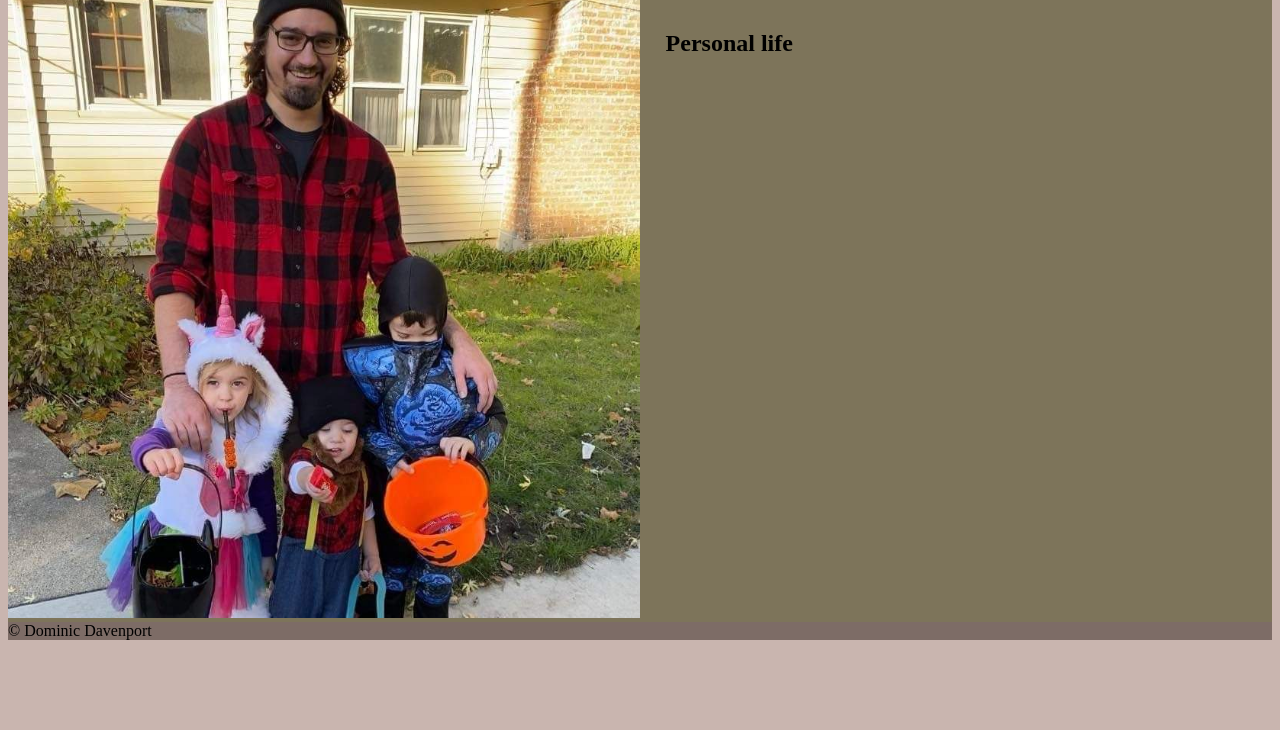
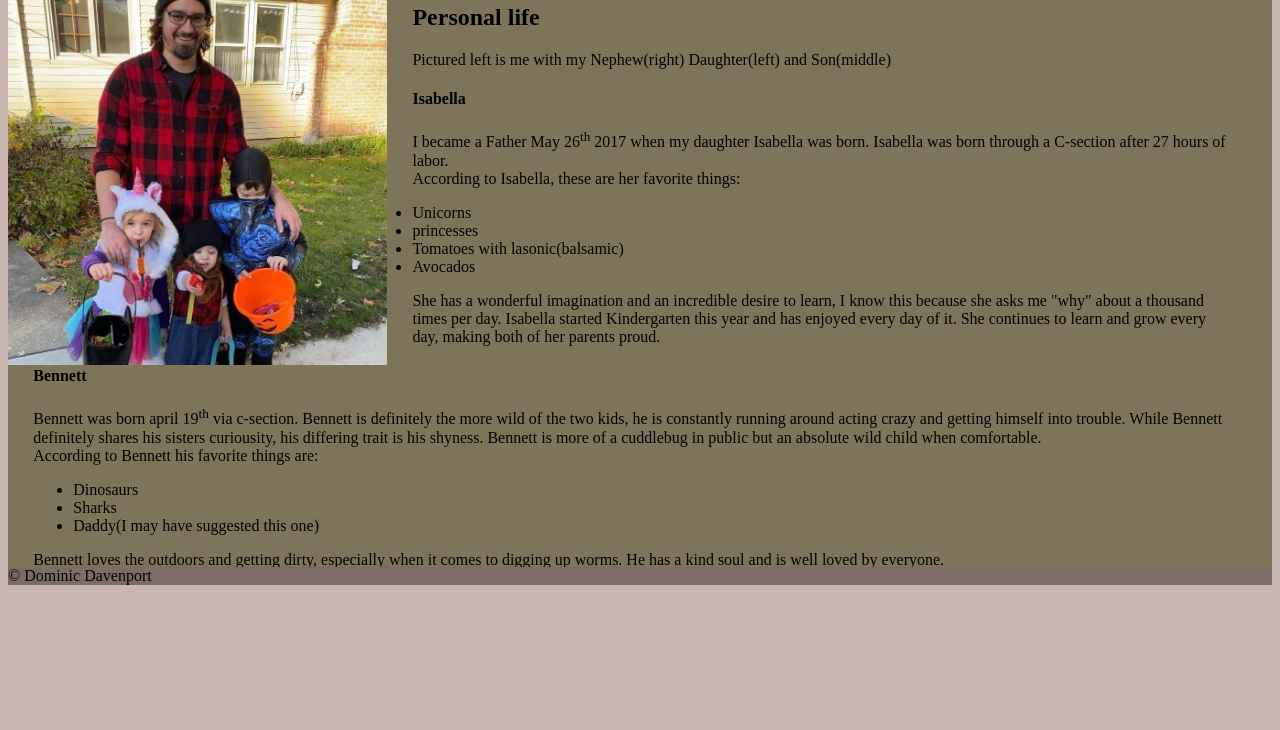
Before and after one commit to TrashBandiHoot/My-Portfolio, a plain HTML site: page index.html in a window 1280 px wide. Shown: the part 70-800 px from the top of the page. Drawn offline with Linux system fonts and the light colour scheme.

Commit message:
finished adding content

```diff
--- a/CSS/main.css
+++ b/CSS/main.css
@@ -9,6 +9,11 @@ nav ul {
     padding: 0;
     overflow: hidden;
     background-color: rgb(96, 117, 125);
+}
+
+body{
+    background-color: #7D745A;
+    position: absolute;
 }
 
 nav li {
@@ -36,19 +41,25 @@ li a:hover {
 }
 
 
-#profile-pic{
-    width: 50%;
-    height: 50%;
+.pic{
+    float: left;
+    width: 30%;
+    height: 30%;
 }
 
-#intro{
-    background-color: #7D745A;
+
+article{
+    position: relative;
+    width: 95%;
+    left: 2%;
+    right: 8%;
+    top: 10%;
+    list-style-type: none;
 }
 
-.article{
-    position: absolute;
-    left:52%;
-    top: 10%;
+
+#contact{
+    width: 100%;
 }
 
 #contactdiv{
@@ -64,7 +75,6 @@ input{
 
 form{
     display: inline-block;
-
 }
 
 textarea{
@@ -74,4 +84,7 @@ textarea{
 
 footer{
     background-color: #7D6C66;
+    position: absolute;
+    bottom: 0%;
+    width: 100%;
 }
--- a/index.html
+++ b/index.html
@@ -17,17 +17,36 @@
     </ul>
 </nav>
 <body>
-    <div id="intro">
-        <img id="profile-pic" src="images/halloween2021.jpg">
-        <article class="article">
+    <img class="pic" src="images/halloween2021.jpg">
+    <div>
+        <article>
             <h1>Personal life</h1>
+            <p>Pictured left is me with my Nephew(right) Daughter(left) and Son(middle)</p>
+            <h4>Isabella</h4>
             <p>
-
+                I became a Father May 26<sup>th</sup> 2017 when my daughter Isabella was born. Isabella was born through a C-section after 27 hours of labor. <br>According to Isabella, these are her favorite things:
+                <ul>
+                    <li>Unicorns</li>
+                    <li>princesses</li>
+                    <li>Tomatoes with lasonic(balsamic)</li>
+                    <li>Avocados</li>
+                </ul>
+                She has a wonderful imagination and an incredible desire to learn, I know this because she asks me "why" about a thousand times per day. Isabella started Kindergarten this year and has enjoyed every day of it.
+                She continues to learn and grow every day, making both of her parents proud.
+            </p>
+            <h4>Bennett</h4>
+            <p>
+                Bennett was born april 19<sup>th</sup> via c-section. Bennett is definitely the more wild of the two kids, he is constantly running around acting crazy and getting himself into trouble.
+                While Bennett definitely shares his sisters curiousity, his differing trait is his shyness. Bennett is more of a cuddlebug in public but an absolute wild child when comfortable.<br>
+                According to Bennett his favorite things are:
+                <ul>
+                    <li>Dinosaurs</li>
+                    <li>Sharks</li>
+                    <li>Daddy(I may have suggested this one)</li>
+                </ul>
+                Bennett loves the outdoors and getting dirty, especially when it comes to digging up worms. He has a kind soul and is well loved by everyone.
             </p>
         </article>
-    </div>
-    <div>
-
     </div>
 </body>
 <footer>&copy Dominic Davenport</footer>
```
Also changed, not shown: aboutme.html (+10 -3 lines), contactme.html (+1 -1 lines).
